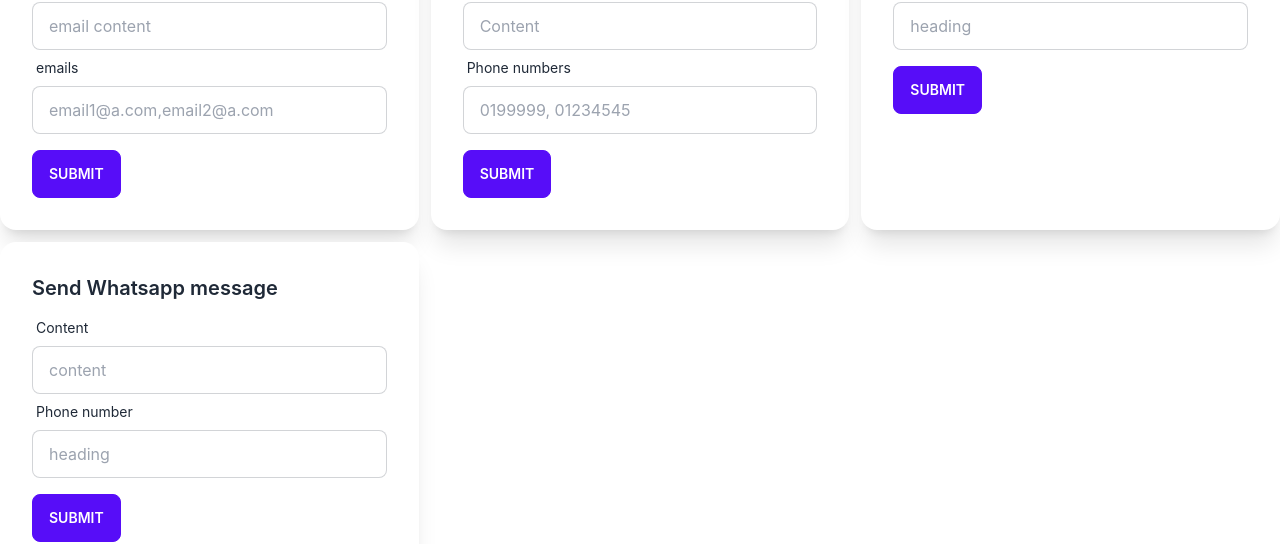
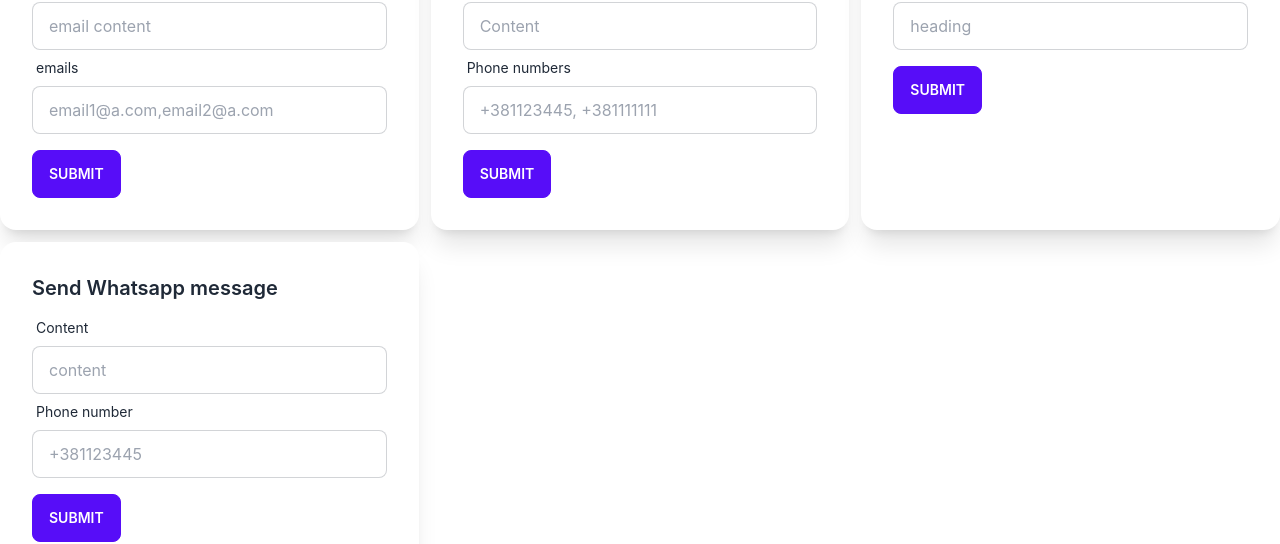
Before and after one commit to nhatthanh510/demo-push-notification, a React (Create React App) app: page / in a window 1280 px wide. Shown: the part 186-730 px from the top of the page. Built offline with nearby package versions, Linux system fonts and the light colour scheme.

Commit message:
add sample sms and whatsapp

```diff
--- a/src/App.js
+++ b/src/App.js
@@ -177,7 +177,7 @@ function App() {
             <input
               onChange={e => setSmsPhoneNumbers(e.target.value)}
               type="text"
-              placeholder={`0199999, 01234545`}
+              placeholder={`+381123445, +381111111`}
               className="input input-bordered w-full"
               value={smsPhoneNumbers}
             />
@@ -242,7 +242,7 @@ function App() {
             <input
               onChange={e => setWhatsappPhoneNumber(e.target.value)}
               type="text"
-              placeholder={`heading`}
+              placeholder={`+381123445`}
               className="input input-bordered w-full"
               value={whatsappPhoneNumber}
             />
```
